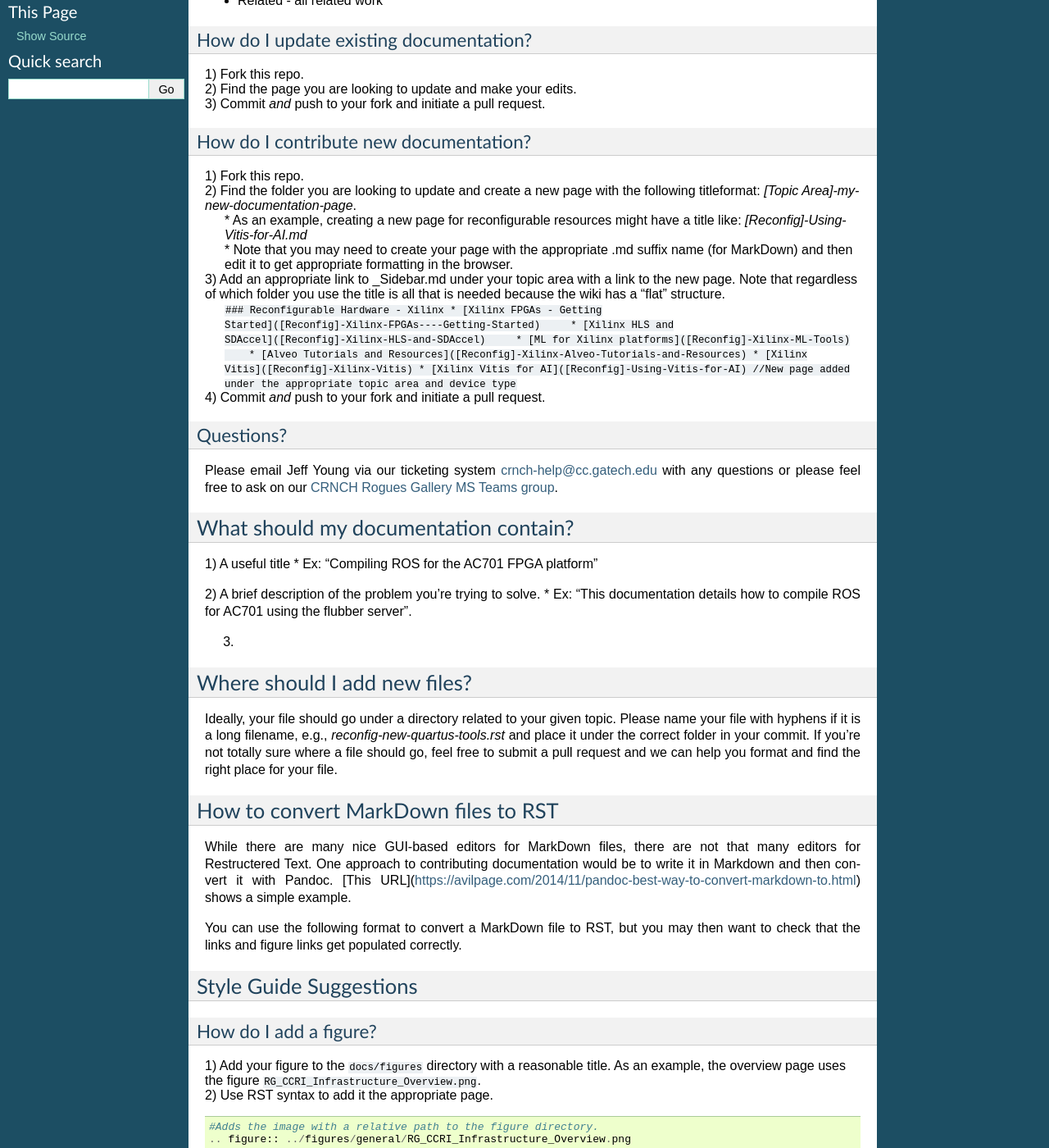
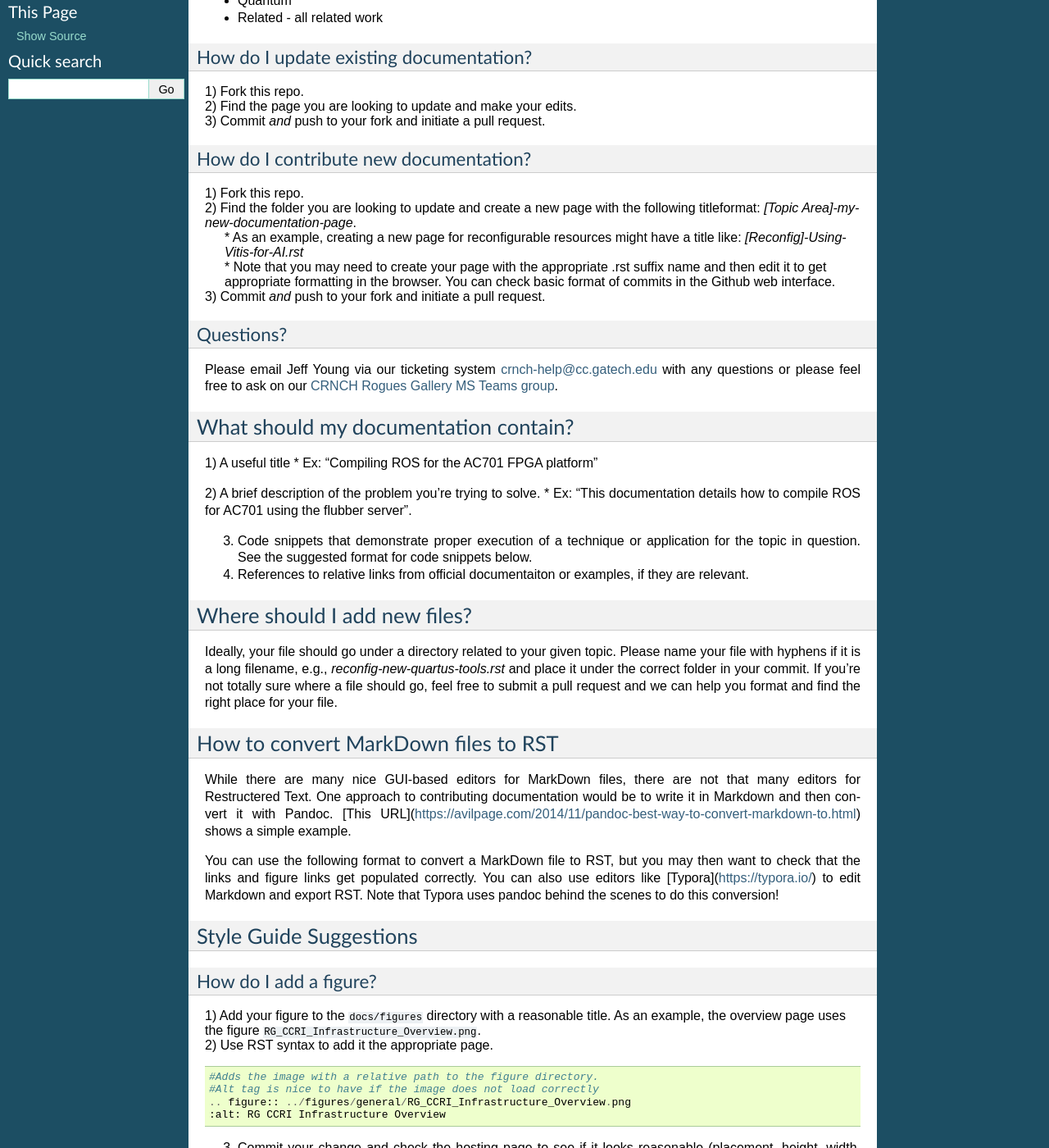
Before and after one commit to gt-crnch-rg/read-the-docs, a Sphinx documentation site: the page built from docs/general/contributing.rst, in a window 1280 px wide and 1400 px high, scrolled down 572 px. Shown: the whole window at 82% size. Built offline with Sphinx 7.4.7, drawn with Linux system fonts in a browser that asks for light colours; some of the changed text lies outside the part shown.

Commit message:
Update contributing.rst

```diff
--- a/docs/general/contributing.rst
+++ b/docs/general/contributing.rst
@@ -7,25 +7,18 @@ What is the process for contributing documentation?
 ########
 To contribute documentation, you should write an rst-formatted file related to your topic and submit it via `pull request to this repository <https://docs.github.com/en/github/collaborating-with-pull-requests/proposing-changes-to-your-work-with-pull-requests/creating-a-pull-request>`_. We will also eventually have a form where you can upload and submit new documentation to be posted in a simplified fashion.
 
-All read-the-docs documentation uses `Restructered Text <https://sublime-and-sphinx-guide.readthedocs.io/en/latest/glossary_terms.html#term-rst>`_.
+All read-the-docs documentation uses `Restructered Text <https://sublime-and-sphinx-guide.readthedocs.io/en/latest/glossary_terms.html#term-rst>`_, so we ask that you write documentation in this format or convert Markdown files for your pull requests.
 
-Topic areas:
+Current Topic Areas:
 ------------
 
 -  Emu
-
 -  Getting Started - general topics needed to get started with RG
-
 -  Miscellaneous
-
 -  Networking - in-network computing, 5G, and edge.
-
 -  Neuromorphic and Novel Systems for ML
-
 -  Reconfig - all FPGA-related documentation
-
 -  Quantum
-
 -  Related - all related work
 
 How do I update existing documentation?
@@ -43,22 +36,11 @@ How do I contribute new documentation?
   with the following titleformat: *[Topic
   Area]-my-new-documentation-page*.
 |  \* As an example, creating a new page for reconfigurable resources
-  might have a title like: *[Reconfig]-Using-Vitis-for-AI.md*
+  might have a title like: *[Reconfig]-Using-Vitis-for-AI.rst*
 |  \* Note that you may need to create your page with the appropriate
-  .md suffix name (for MarkDown) and then edit it to get appropriate
-  formatting in the browser.
-| 3) Add an appropriate link to \_Sidebar.md under your topic area with
-  a link to the new page. Note that regardless of which folder you use
-  the title is all that is needed because the wiki has a "flat"
-  structure.
-|  ``### Reconfigurable Hardware - Xilinx
-      * [Xilinx FPGAs - Getting Started]([Reconfig]-Xilinx-FPGAs----Getting-Started)
-          * [Xilinx HLS and SDAccel]([Reconfig]-Xilinx-HLS-and-SDAccel)
-          * [ML for Xilinx platforms]([Reconfig]-Xilinx-ML-Tools)
-          * [Alveo Tutorials and Resources]([Reconfig]-Xilinx-Alveo-Tutorials-and-Resources)
-      * [Xilinx Vitis]([Reconfig]-Xilinx-Vitis)
-      * [Xilinx Vitis for AI]([Reconfig]-Using-Vitis-for-AI) //New page added under the appropriate topic area and device type``
-| 4) Commit *and* push to your fork and initiate a pull request.
+  .rst suffix name and then edit it to get appropriate
+  formatting in the browser. You can check basic format of commits in the Github web interface.
+| 3) Commit *and* push to your fork and initiate a pull request.
 
 
 
@@ -80,7 +62,9 @@ What should my documentation contain?
 2) A brief description of the problem you're trying to solve.
 * Ex: "This documentation details how to compile ROS for AC701 using the flubber server".
 
-3)
+3) Code snippets that demonstrate proper execution of a technique or application for the topic in question. See the suggested format for code snippets below.
+
+4) References to relative links from official documentaiton or examples, if they are relevant.
 
 Where should I add new files?
 ########
@@ -90,7 +74,7 @@ How to convert MarkDown files to RST
 ########
 While there are many nice GUI-based editors for MarkDown files, there are not that many editors for Restructered Text. One approach to contributing documentation would be to write it in Markdown and then convert it with Pandoc. [This URL](https://avilpage.com/2014/11/pandoc-best-way-to-convert-markdown-to.html) shows a simple example.
 
-You can use the following format to convert a MarkDown file to RST, but you may then want to check that the links and figure links get populated correctly.
+You can use the following format to convert a MarkDown file to RST, but you may then want to check that the links and figure links get populated correctly. You can also use editors like [Typora](https://typora.io/) to edit Markdown and export RST. Note that Typora uses pandoc behind the scenes to do this conversion!
 
 .. code::
   pandoc rg-overview.md --from markdown --to rst -s -o rg-overview.rst
@@ -107,6 +91,7 @@ How do I add a figure?
 .. code::
 
    #Adds the image with a relative path to the figure directory.
+   #Alt tag is nice to have if the image does not load correctly
    .. figure:: ../figures/general/RG_CCRI_Infrastructure_Overview.png
    :alt: RG CCRI Infrastructure Overview
 
```
